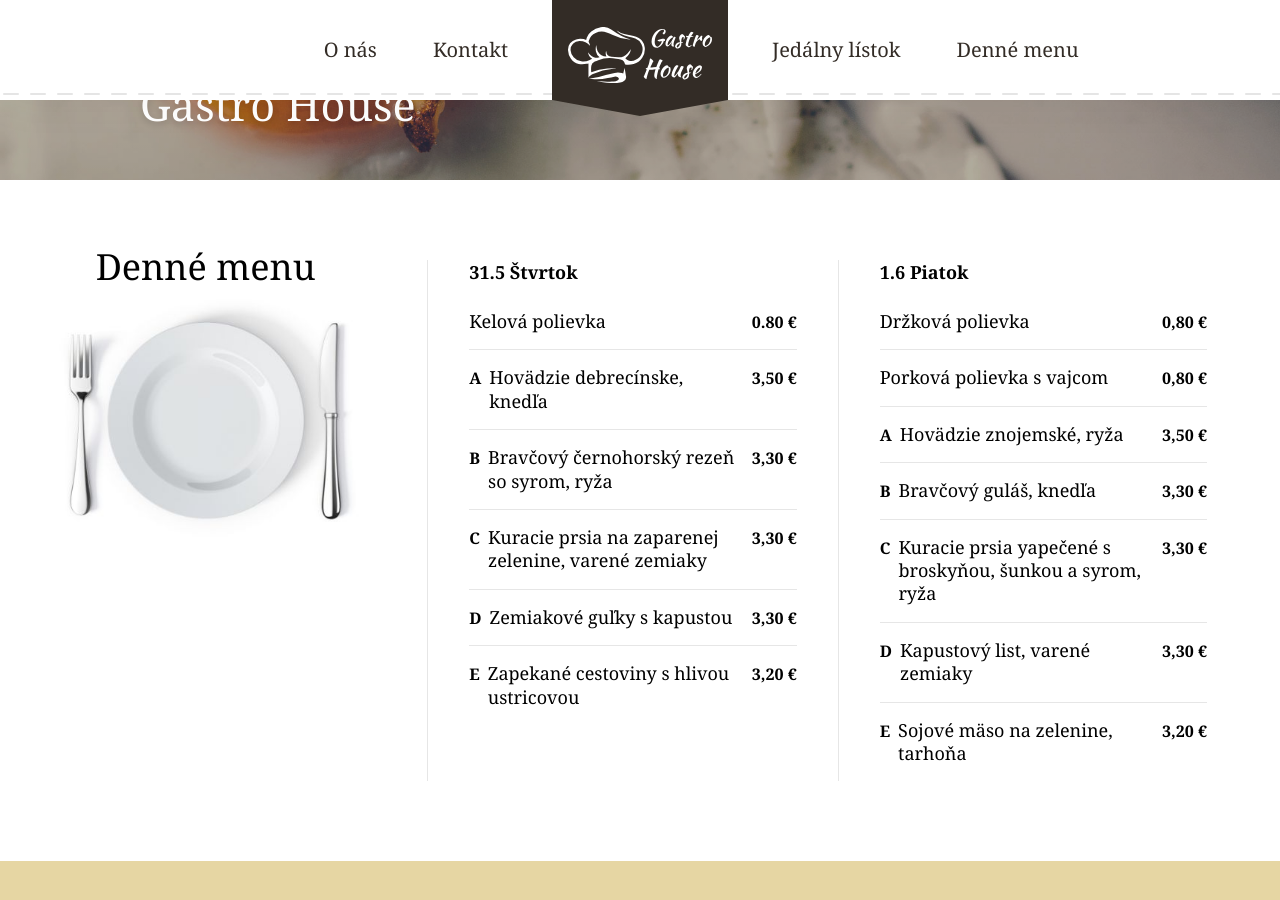
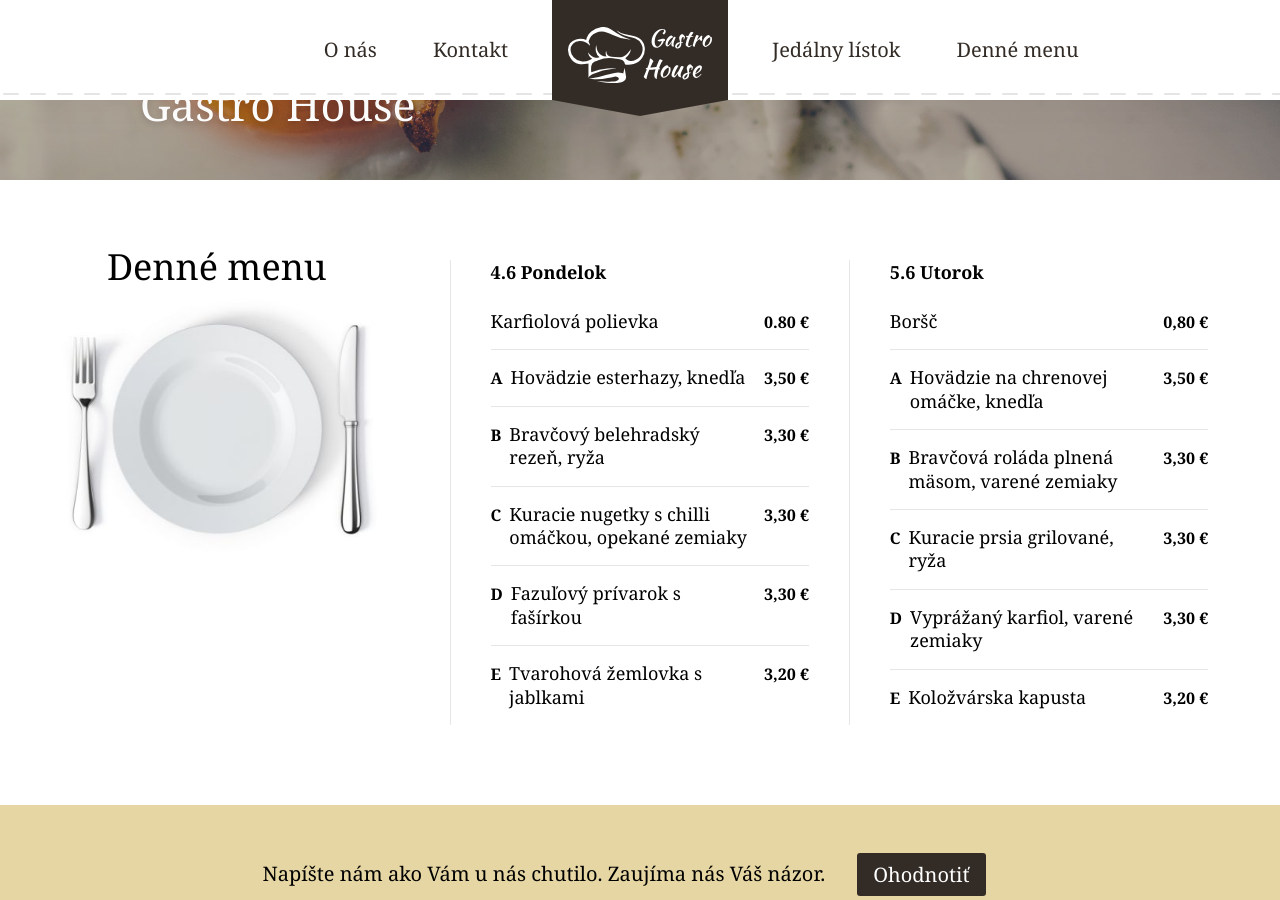
Before and after one commit to gastrohouse/web, a Jekyll site: the page built from _pages/home.html, in a window 1280 px wide and 900 px high, scrolled down 550 px. Built offline with Jekyll 4.4.1, drawn with Linux system fonts in a browser that asks for light colours.

Commit message:
Update from Forestry.io - _pages/home.html

```diff
--- a/_pages/home.html
+++ b/_pages/home.html
@@ -2,46 +2,44 @@
 permalink: "/"
 layout: home
 menu:
-- day: 31.5 Štvrtok
+- day: 4.6 Pondelok
   food:
-  - title: 'Kelová polievka '
+  - title: 'Karfiolová polievka '
     price: '0.80'
-  - title: Hovädzie debrecínske, knedľa
+  - title: Hovädzie esterhazy, knedľa
     mark: A
     price: '3,50'
-  - title: Bravčový černohorský rezeň so syrom, ryža
+  - title: Bravčový belehradský rezeň, ryža
     mark: B
     price: '3,30'
-  - title: Kuracie prsia na zaparenej zelenine, varené zemiaky
+  - title: Kuracie nugetky s chilli omáčkou, opekané zemiaky
     mark: C
     price: '3,30'
-  - title: Zemiakové guľky s kapustou
+  - title: Fazuľový prívarok s fašírkou
     mark: D
     price: '3,30'
-  - title: Zapekané cestoviny s hlivou ustricovou
+  - title: Tvarohová žemlovka s jablkami
     mark: E
     price: '3,20'
 - food:
-  - title: Držková polievka
+  - title: Boršč
     price: 0,80
-  - title: Porková polievka s vajcom
-    price: 0,80
-  - title: Hovädzie znojemské, ryža
+  - title: Hovädzie na chrenovej omáčke, knedľa
     mark: A
     price: '3,50'
-  - title: Bravčový guláš, knedľa
+  - title: Bravčová roláda plnená mäsom, varené zemiaky
     mark: B
     price: '3,30'
-  - title: Kuracie prsia yapečené s broskyňou, šunkou a syrom, ryža
+  - title: Kuracie prsia grilované, ryža
     mark: C
     price: '3,30'
   - mark: D
     price: '3,30'
-    title: Kapustový list, varené zemiaky
-  - title: Sojové mäso na zelenine, tarhoňa
+    title: Vyprážaný karfiol, varené zemiaky
+  - title: Koložvárska kapusta
     mark: E
     price: '3,20'
-  day: 1.6 Piatok
+  day: 5.6 Utorok
 intro:
   title: Gastro House
   perex: ''
```
